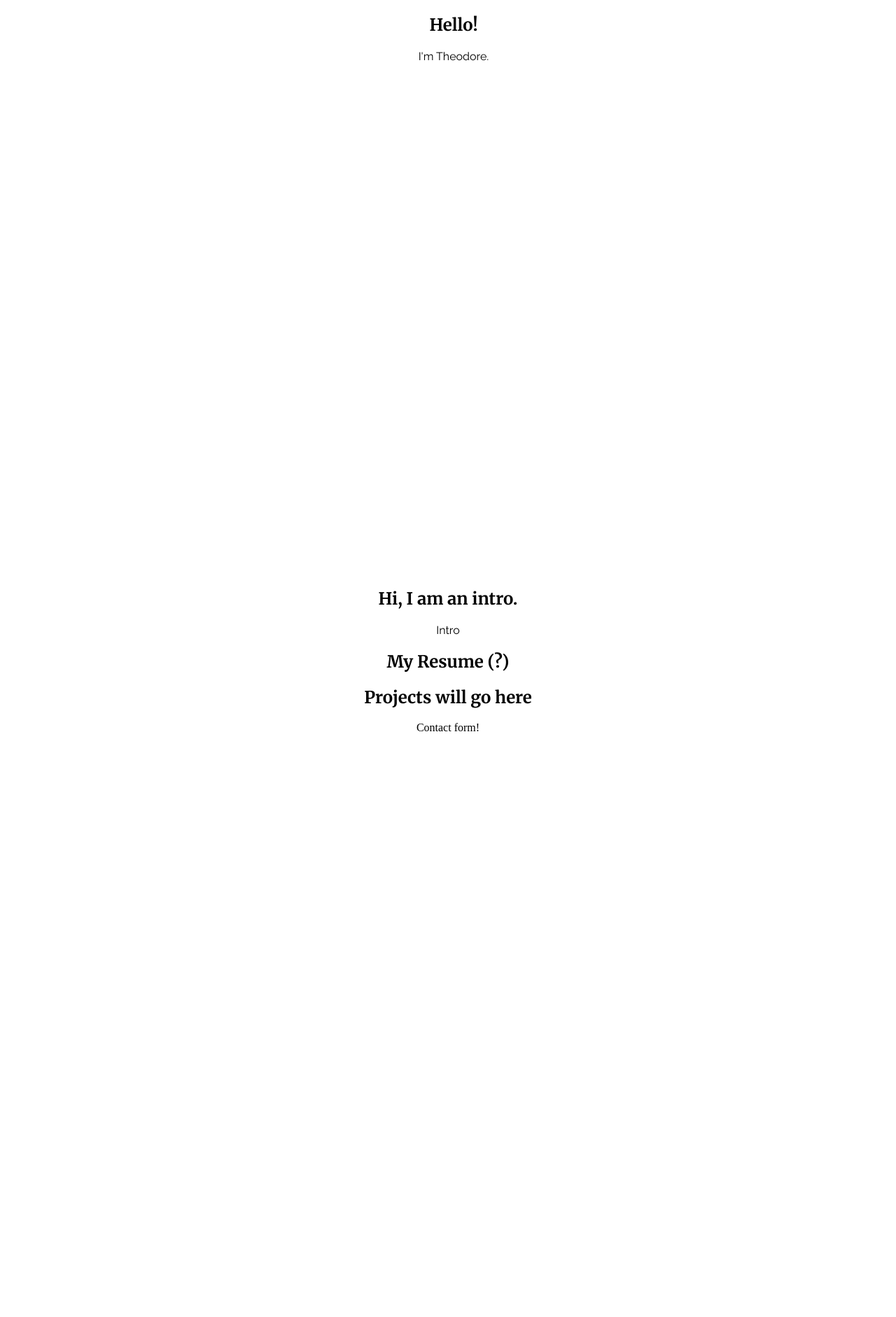
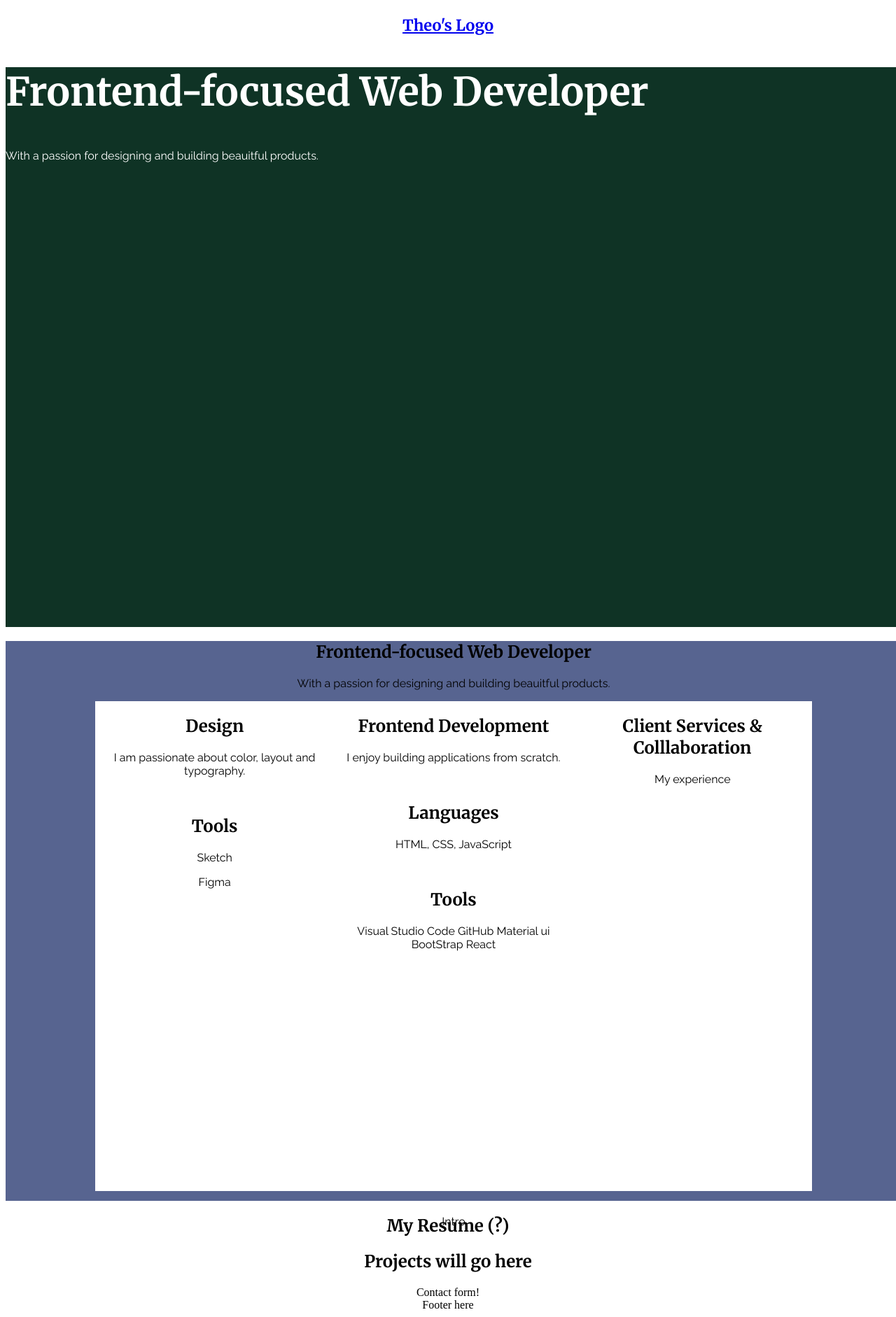
Before and after one commit to TheodoreBFrazier/personal-portfolio, a React (Create React App) app in the folder frontend/: page / in a window 1280 px wide. Shown: the whole page at 70% size. Before the commit the page ends 1057 px from the top, so only its background shows below. Built offline with nearby package versions, Linux system fonts and the light colour scheme.

Commit message:
Columns for intro section

```diff
--- a/frontend/src/App.js
+++ b/frontend/src/App.js
@@ -2,6 +2,10 @@ import logo from "./logo.svg";
 import "./App.css";
 
 import { BrowserRouter as Router, Routes, Route } from "react-router-dom";
+
+// Navigation
+
+import NavBar from "./components/NavBar";
 
 // Page imports
 
@@ -11,6 +15,7 @@ function App() {
   return (
     <div className="App">
       <Router>
+        <NavBar />
         <Routes>
           <Route path="/" element={<HomePage />} />
         </Routes>
--- a/frontend/src/Pages/Home.js
+++ b/frontend/src/Pages/Home.js
@@ -2,11 +2,40 @@ function HomePage() {
   return (
     <div className="Home">
       <section className="Hero-home">
-        <h1>Hello!</h1>
-        <p>I'm Theodore.</p>
+        <div className="Hero-text">
+        <h1>Frontend-focused Web Developer</h1>
+        <p>With a passion for designing and building beauitful products.</p>
+        </div>
       </section>
       <section className="intro">
-        <h1>Hi, I am an intro.</h1>
+        <h1>Frontend-focused Web Developer</h1>
+        <p>With a passion for designing and building beauitful products.</p>
+        <div className="what-i-do">
+          <div className="column">
+            <h2>Design</h2>
+            <p>I am passionate about color, layout and typography.</p>
+            <br/>
+            <h2>Tools</h2>
+            <p>Sketch</p>
+            <p>Figma</p>
+          </div>
+          <div className="column">
+            <h2>Frontend Development</h2>
+            <p>I enjoy building applications from scratch.</p>
+            <br />
+            <h2>Languages</h2>
+            <p> HTML, CSS, JavaScript</p>
+            <br />
+            <h2>Tools</h2>
+            <p> Visual Studio Code GitHub Material ui BootStrap React</p>
+          </div>
+          <div className="column">
+            <h2>Client Services & Colllaboration</h2>
+            <p> My experience </p>
+          </div>
+        </div>
+        <br />
+        <p> </p>
         <p>Intro</p>
       </section>
       <section className="resume">
@@ -15,9 +44,10 @@ function HomePage() {
       <section className="projects">
         <h1>Projects will go here</h1>
       </section>
-    <section className="Contact-me">
-        Contact form!
-    </section>
+      <section className="Contact-me">Contact form!</section>
+      <secction className="Footer">
+        Footer here
+      </secction>
     </div>
   );
 }
--- a/frontend/src/index.css
+++ b/frontend/src/index.css
@@ -40,4 +40,39 @@ p {
   width: 100vw;
   height: 100vh;
   position: relative;
+  background-color: #0f3325;
 }
+
+.Hero-text {
+  color: white;
+  text-align: left;
+}
+
+.Hero-text h1 {
+font-size: 42pt;
+}
+
+.intro {
+  width: 100vw;
+  height: 100vh;
+  position: relative;
+  background: #576490;
+}
+
+.what-i-do {
+  margin: auto;
+  background-color: white;
+  height: 700px;
+  width: 80%
+}
+
+.column {
+  float: left;
+  width: 33.33%;
+}
+
+.what-i-do:after {
+  content: "";
+  display: table;
+  clear: both;
+}
```
